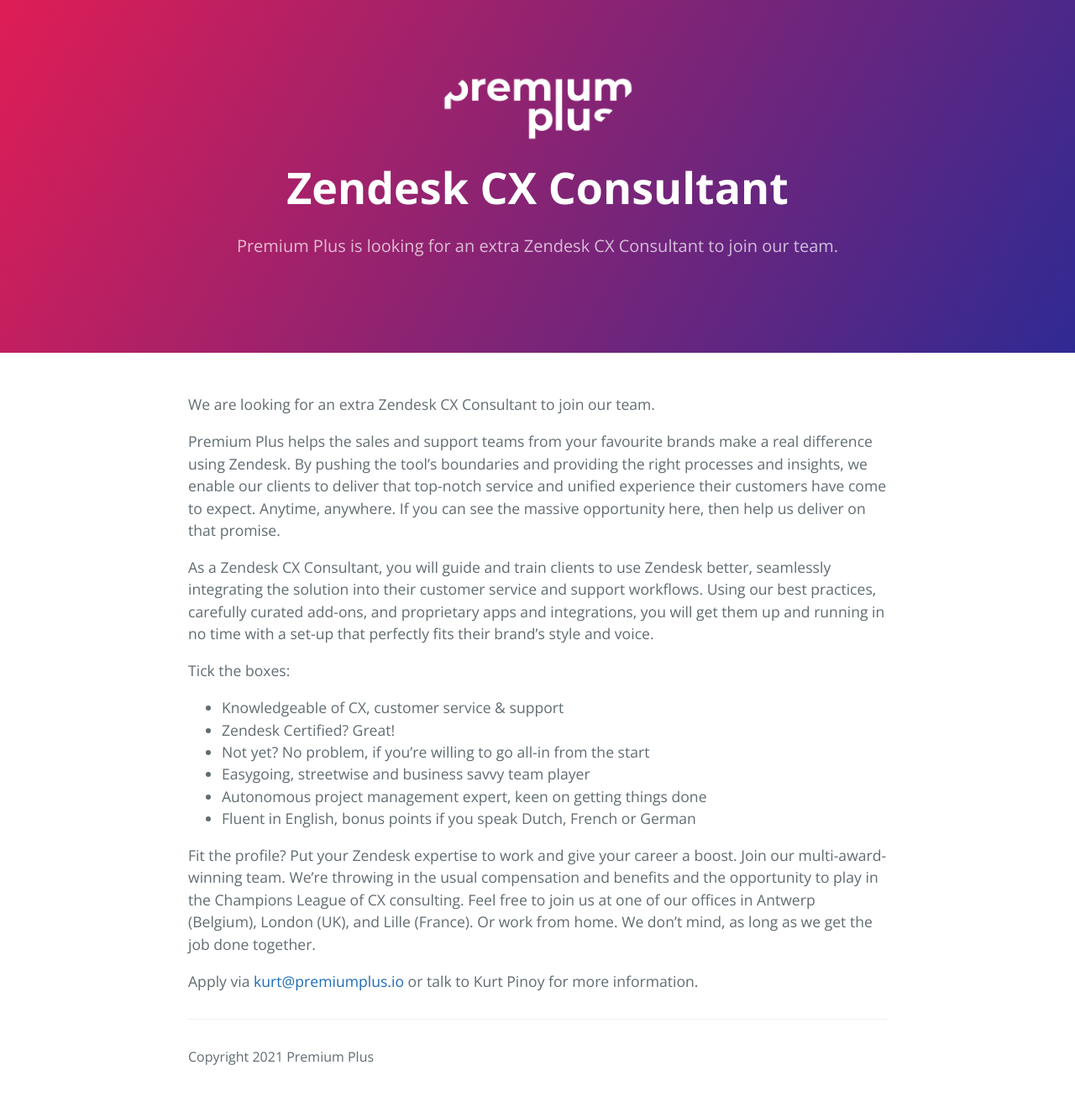
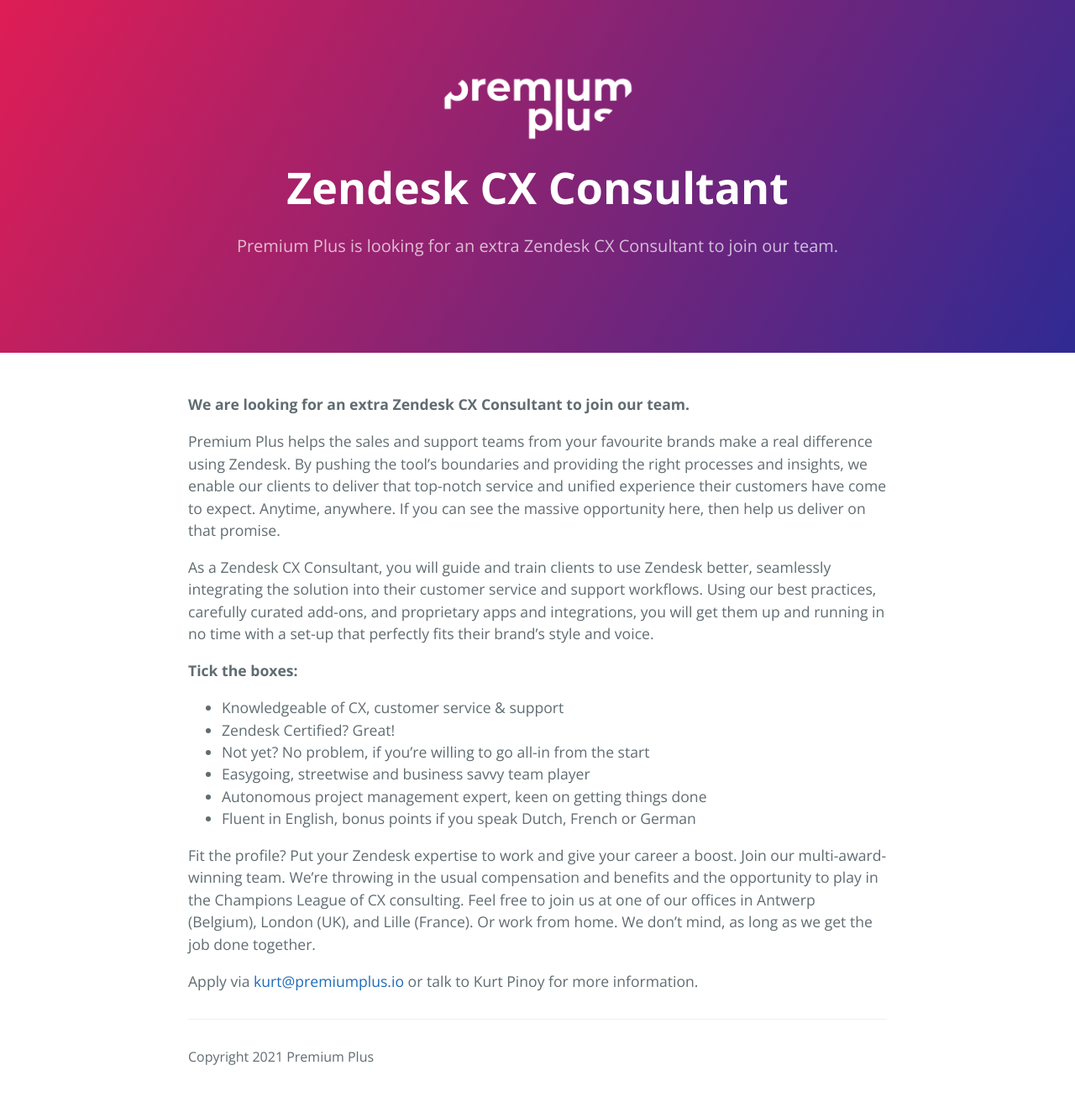
Before and after one commit to premium-plus-io/jobs, a Jekyll site: the page built from _posts/2021-04-13-cx-consultant.md, in a window 1280 px wide. Shown: the whole page at 84% size. Built offline with Jekyll 4.4.1, drawn with Linux system fonts in a browser that asks for light colours.

```diff
--- a/_posts/2021-04-13-cx-consultant.md
+++ b/_posts/2021-04-13-cx-consultant.md
@@ -5,13 +5,13 @@ permalink: /cx-consultant
 tagline: Premium Plus is looking for an extra Zendesk CX Consultant to join our team.
 ---
 
-We are looking for an extra Zendesk CX Consultant to join our team.
+**We are looking for an extra Zendesk CX Consultant to join our team.**
 
 Premium Plus helps the sales and support teams from your favourite brands make a real difference using Zendesk. By pushing the tool's boundaries and providing the right processes and insights, we enable our clients to deliver that top-notch service and unified experience their customers have come to expect. Anytime, anywhere. If you can see the massive opportunity here, then help us deliver on that promise.
 
 As a Zendesk CX Consultant, you will guide and train clients to use Zendesk better, seamlessly integrating the solution into their customer service and support workflows. Using our best practices, carefully curated add-ons, and proprietary apps and integrations, you will get them up and running in no time with a set-up that perfectly fits their brand's style and voice.
 
-Tick the boxes:
+**Tick the boxes:**
 
 - Knowledgeable of CX, customer service & support
 - Zendesk Certified? Great!
```
